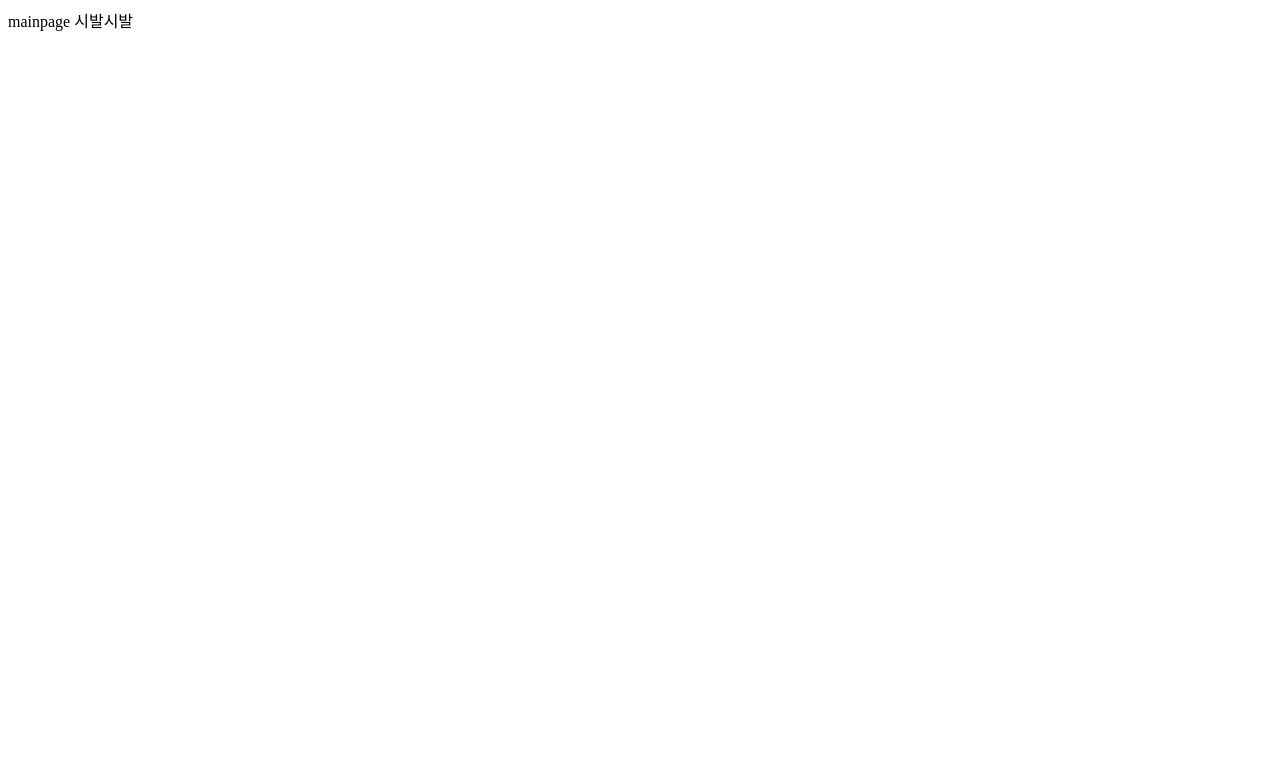
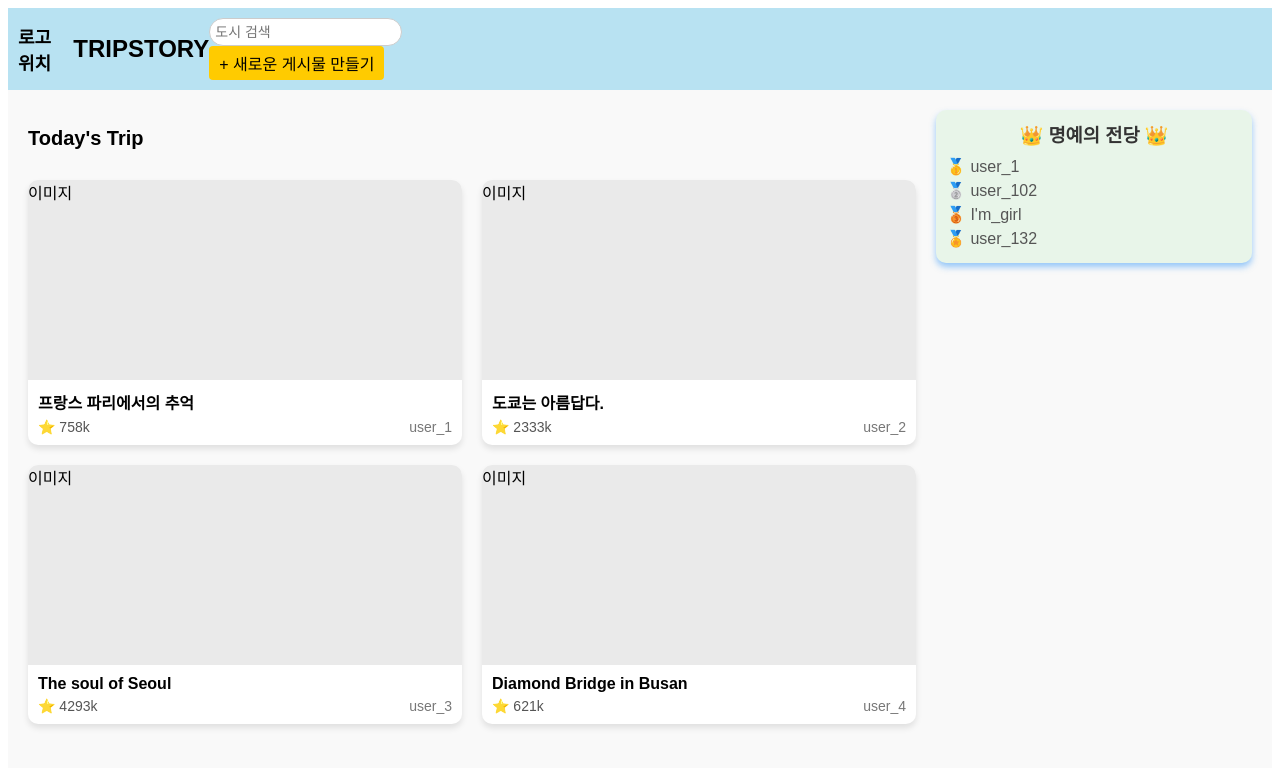
Before and after one commit to LeeGamza/Project-U, a Next.js app in the folder nginx/src/: page / in a window 1280 px wide. Shown: the top 768 px of the page. Built offline with nearby package versions, Linux system fonts and the light colour scheme.

Commit message:
Main-1
메인화면 구성 준비

```diff
--- a/nginx/src/app/page.tsx
+++ b/nginx/src/app/page.tsx
@@ -1,3 +1,88 @@
-export default function Home() {
-  return <div>mainpage 시발시발</div>;
-}
+import React from 'react';
+
+const Home: React.FC = () => {
+  return (
+      <div style={{ width: '100%', height: '100vh', backgroundColor: '#f9f9f9', fontFamily: 'Arial, sans-serif' }}>
+        {/* Header */}
+        <header style={{ display: 'flex', alignItems: 'center', justifyContent: 'space-between', padding: '10px 10px', backgroundColor: '#b8e2f2' }}>
+          <div style={{ display: 'flex', alignItems: 'center' }}>
+            <div style={{ marginRight: '10px', fontSize: '18px', fontWeight: 'bold', border: 'none', background: 'none'}}>로고위치</div>
+            <h1 style={{ margin: 0, fontSize: '24px' }}>TRIPSTORY</h1>
+          </div>
+          <div>
+            <input
+                type="text"
+                placeholder="도시 검색"
+                style={{
+                  padding: '5px',
+                  fontSize: '14px',
+                  border: '1px solid #ccc',
+                  borderRadius: '20px',
+                  marginRight: '800px',
+                }}
+            />
+            <button style={{ padding: '5px 10px', fontSize: '16px', backgroundColor: '#ffcb00', border: 'none', borderRadius: '4px', cursor: 'pointer' }}>+ 새로운 게시물 만들기</button>
+          </div>
+        </header>
+
+        {/* Main Content */}
+        <div style={{ display: 'flex', flexDirection: 'row', padding: '20px', gap: '20px' }}>
+          {/* Left Column: Trip Cards */}
+          <div style={{ flex: 3, display: 'flex', flexDirection: 'column', gap: '20px' }}>
+            <h2 style={{ fontSize: '20px', marginBottom: '10px' }}>Today's Trip</h2>
+            <div style={{ display: 'grid', gridTemplateColumns: '1fr 1fr', gap: '20px' }}>
+              {/* Trip Cards */}
+              {['프랑스 파리에서의 추억', '도쿄는 아름답다.', 'The soul of Seoul', 'Diamond Bridge in Busan'].map((title, index) => (
+                  <div
+                      key={index}
+                      style={{
+                        borderRadius: '10px',
+                        overflow: 'hidden',
+                        boxShadow: '0 4px 6px rgba(0, 0, 0, 0.1)',
+                        backgroundColor: '#ffffff',
+                      }}
+                  >
+                    <div style={{ height: '200px', backgroundColor: '#eaeaea' }}>이미지</div>
+                    <div style={{ padding: '10px' }}>
+                      <p style={{ margin: '0 0 5px 0', fontWeight: 'bold', fontSize: '16px' }}>{title}</p>
+                      <div style={{ display: 'flex', justifyContent: 'space-between', alignItems: 'center' }}>
+                        <span style={{ fontSize: '14px', color: '#555' }}>⭐ {Math.floor(Math.random() * 5000) + 100}k</span>
+                        <span style={{ fontSize: '14px', color: '#777' }}>user_{index + 1}</span>
+                      </div>
+                    </div>
+                  </div>
+              ))}
+            </div>
+          </div>
+
+          {/* Right Column: 명예의 전당 */}
+            <div
+                style={{
+                    flex: 1,
+                    backgroundColor: '#e8f5e9',
+                    borderRadius: '10px',
+                    padding: '10px',
+                    boxShadow: '0 4px 6px rgba(50, 150, 250, 0.5)',
+                    maxHeight: 'fit-content',
+                    position: 'sticky',
+                    top: '20px',
+                }}
+          >
+            <h3 style={{ margin: '0 0 10px 0', textAlign: 'center', color: '#333' }}>👑 명예의 전당 👑</h3>
+            <ul style={{ padding: 0, margin: 0, listStyleType: 'none' }}>
+              {['user_1', 'user_102', "I'm_girl", 'user_132'].map((user, index) => (
+                  <li key={index} style={{ marginBottom: '5px', fontSize: '16px', color: '#555' }}>
+                    {index + 1 === 1 && '🥇'}
+                    {index + 1 === 2 && '🥈'}
+                    {index + 1 === 3 && '🥉'}
+                    {index + 1 > 3 && '🏅'} {user}
+                  </li>
+              ))}
+            </ul>
+          </div>
+        </div>
+      </div>
+  );
+};
+
+export default Home;
```
